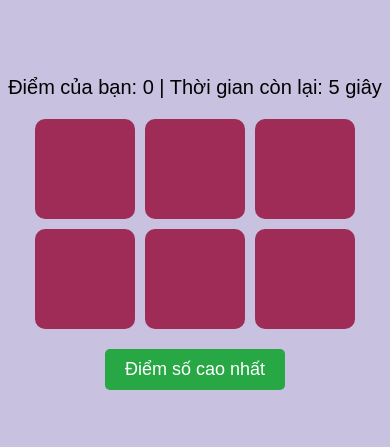
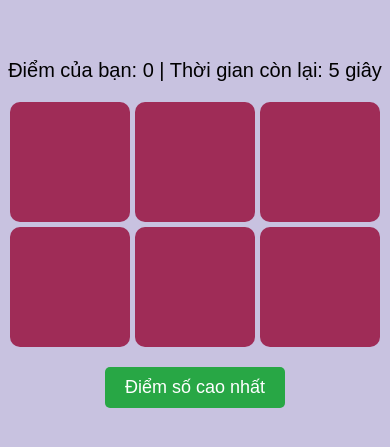
Before and after one commit to nguyenngoctruong31102003/MemoryGame, a plain HTML site: page index.html in a window 390 px wide. Shown: the part 197-644 px from the top of the page. Drawn offline with Linux system fonts and the light colour scheme.

Commit message:
update game

```diff
--- a/index.html
+++ b/index.html
@@ -17,10 +17,12 @@
             background-color: #C8C2E0;
             font-family: Arial, sans-serif;
         }
+
         .game-container {
             display: grid;
             grid-gap: 10px;
         }
+
         .card {
             width: 100px;
             height: 100px;
@@ -33,10 +35,24 @@
             cursor: pointer;
             border-radius: 10px;
         }
-        .flipped { background-color: #2ecc71; }
-        .matched { background-color: #9594B4; cursor: default; }
-        .scoreboard { margin-bottom: 20px; font-size: 20px; }
-        #nextStep, #playAgain, #highScores {
+
+        .flipped {
+            background-color: #2ecc71;
+        }
+
+        .matched {
+            background-color: #9594B4;
+            cursor: default;
+        }
+
+        .scoreboard {
+            margin-bottom: 20px;
+            font-size: 20px;
+        }
+
+        #nextStep,
+        #playAgain,
+        #highScores {
             display: none;
             margin-top: 20px;
             padding: 10px 20px;
@@ -47,6 +63,7 @@
             border: none;
             border-radius: 5px;
         }
+
         .popup {
             display: none;
             position: fixed;
@@ -58,7 +75,27 @@
             border-radius: 10px;
             text-align: center;
             font-size: 20px;
-            box-shadow: 0px 0px 10px rgba(0,0,0,0.5);
+            box-shadow: 0px 0px 10px rgba(0, 0, 0, 0.5);
+        }
+
+        @media screen and (max-width: 768px) {
+            .game-container {
+                grid-gap: 5px;
+            }
+
+            .card {
+                width: calc(100vw / 5 - 10px); /* Chia màn hình thành 5 cột, trừ khoảng cách */
+                height: calc(100vw / 5 - 10px);
+                font-size: 18px;
+            }
+        }
+
+        @media screen and (max-width: 480px) {
+            .card {
+                width: calc(100vw / 4 - 10px); /* Chia màn hình thành 4 cột */
+                height: calc(100vw / 4 - 10px);
+                font-size: 16px;
+            }
         }
     </style>
 </head>
@@ -133,7 +170,10 @@
             document.getElementById("highScores").style.display = "block";
 
             let level = levels[currentLevel];
-            gameBoard.style.gridTemplateColumns = `repeat(${level.cols}, 100px)`;
+            let screenWidth = window.innerWidth;
+            let cardSize = screenWidth < 768 ? Math.floor(screenWidth / level.cols) - 10 : 100;
+
+            gameBoard.style.gridTemplateColumns = `repeat(${level.cols}, ${cardSize}px)`;
 
             let pairs = (level.rows * level.cols) / 2;
             cards = shuffle([...emojis.slice(0, pairs), ...emojis.slice(0, pairs)]);
@@ -143,6 +183,9 @@
                 card.classList.add("card");
                 card.dataset.emoji = emoji;
                 card.dataset.index = index;
+                card.style.width = `${cardSize}px`;
+                card.style.height = `${cardSize}px`;
+                card.style.fontSize = `${cardSize / 3}px`;
                 card.addEventListener("click", flipCard);
                 gameBoard.appendChild(card);
             });
```
